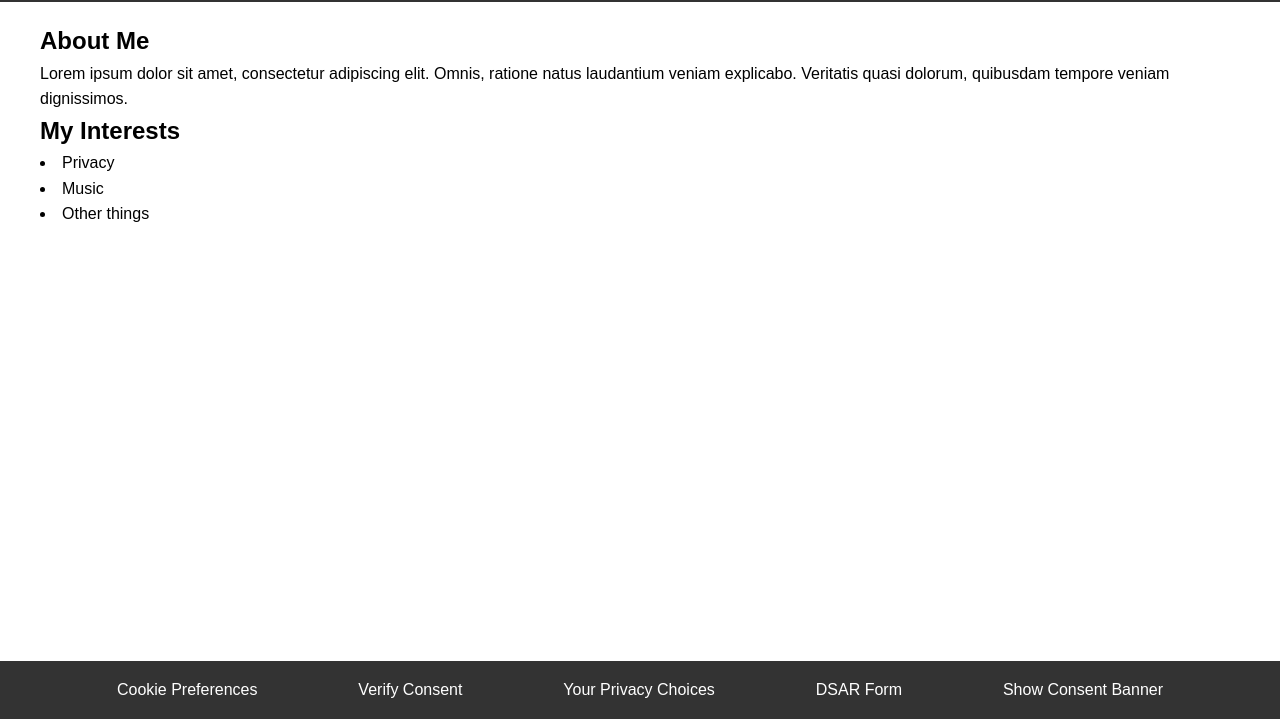
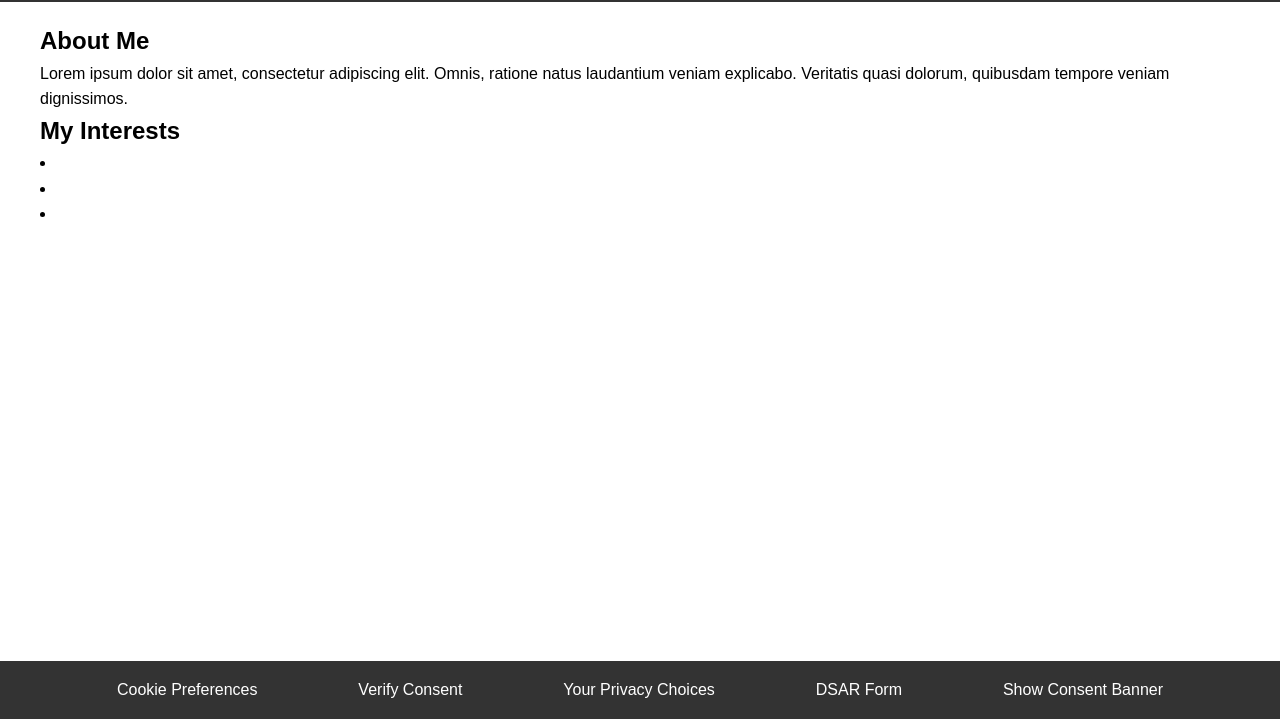
Before and after one commit to colinrosano/colinrosano.github.io, a plain HTML site: page index.html in a window 1280 px wide. Shown: the part 81-800 px from the top of the page. Drawn offline with Linux system fonts and the light colour scheme.

Commit message:
refactored

```diff
--- a/Scripts/scripts.js
+++ b/Scripts/scripts.js
@@ -1,12 +1,13 @@
+const modal = document.getElementById("consentModal");
+// const span = document.getElementsByClassName("close")[0];
+const span = document.querySelector(".close");
+const consentUUID = document.getElementById("consentUUID");
+
 // display modal with consent UUID on button click
 document.addEventListener("DOMContentLoaded", function () {
   const osano_consentmanager_uuid = localStorage.getItem(
     "osano_consentmanager_uuid"
   );
-
-  const modal = document.getElementById("consentModal");
-  const span = document.getElementsByClassName("close")[0];
-  const consentUUID = document.getElementById("consentUUID");
 
   document.querySelector(".verifyConsent").onclick = function (event) {
     event.preventDefault();
@@ -29,3 +30,5 @@ document.addEventListener("DOMContentLoaded", function () {
 var cookieBannerLink = document.querySelector(".cookieBannerLink");
 
 cookieBannerLink.addEventListener("click", () => window.Osano.cm.showDialog());
+
+console.log(span);
--- a/index.html
+++ b/index.html
@@ -65,9 +65,9 @@
         </p>
         <h2>My Interests</h2>
         <ul style="list-style-position: inside">
-          <li>Privacy</li>
-          <li>Music</li>
-          <li>Other things</li>
+          <li></li>
+          <li></li>
+          <li></li>
         </ul>
       </div>
     </main>
```
